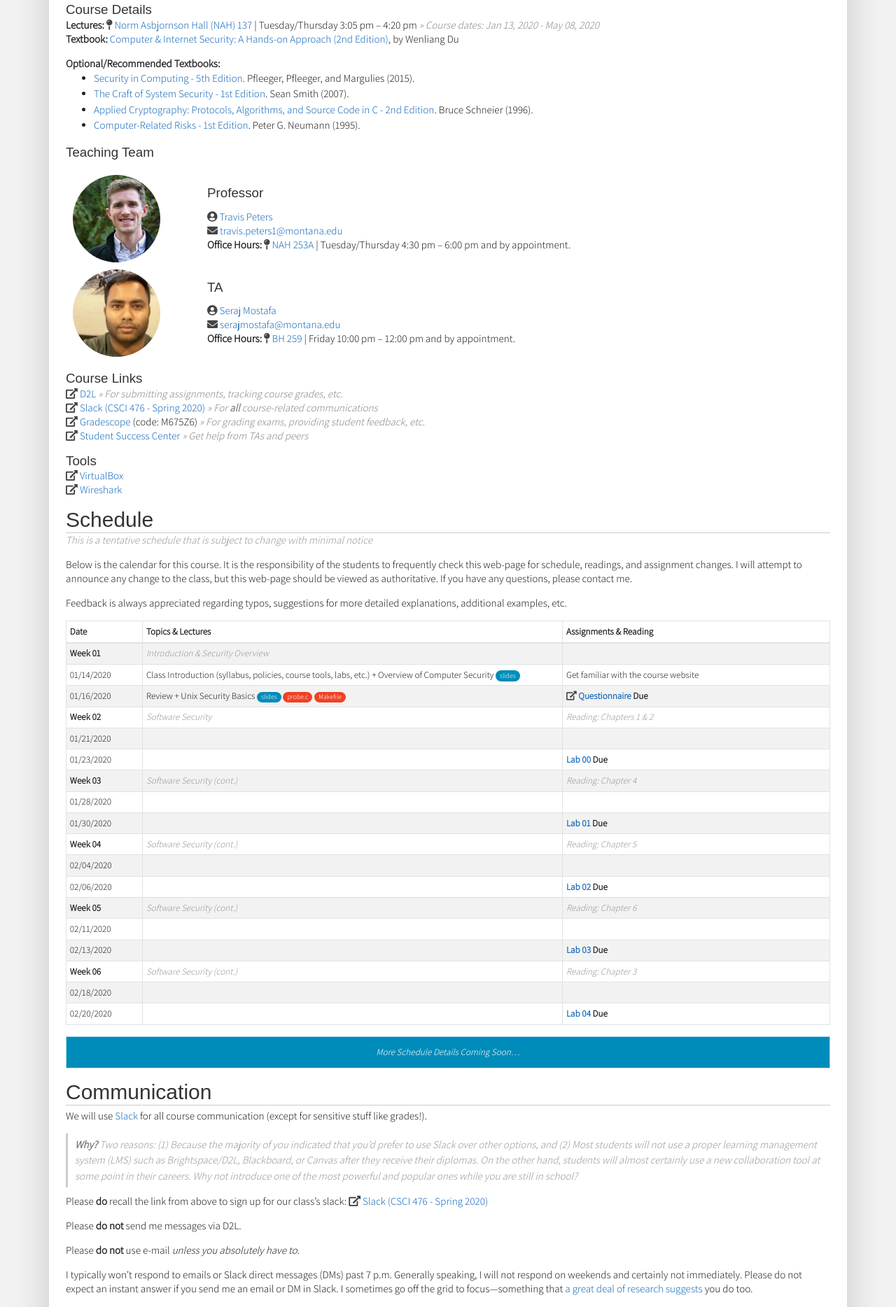
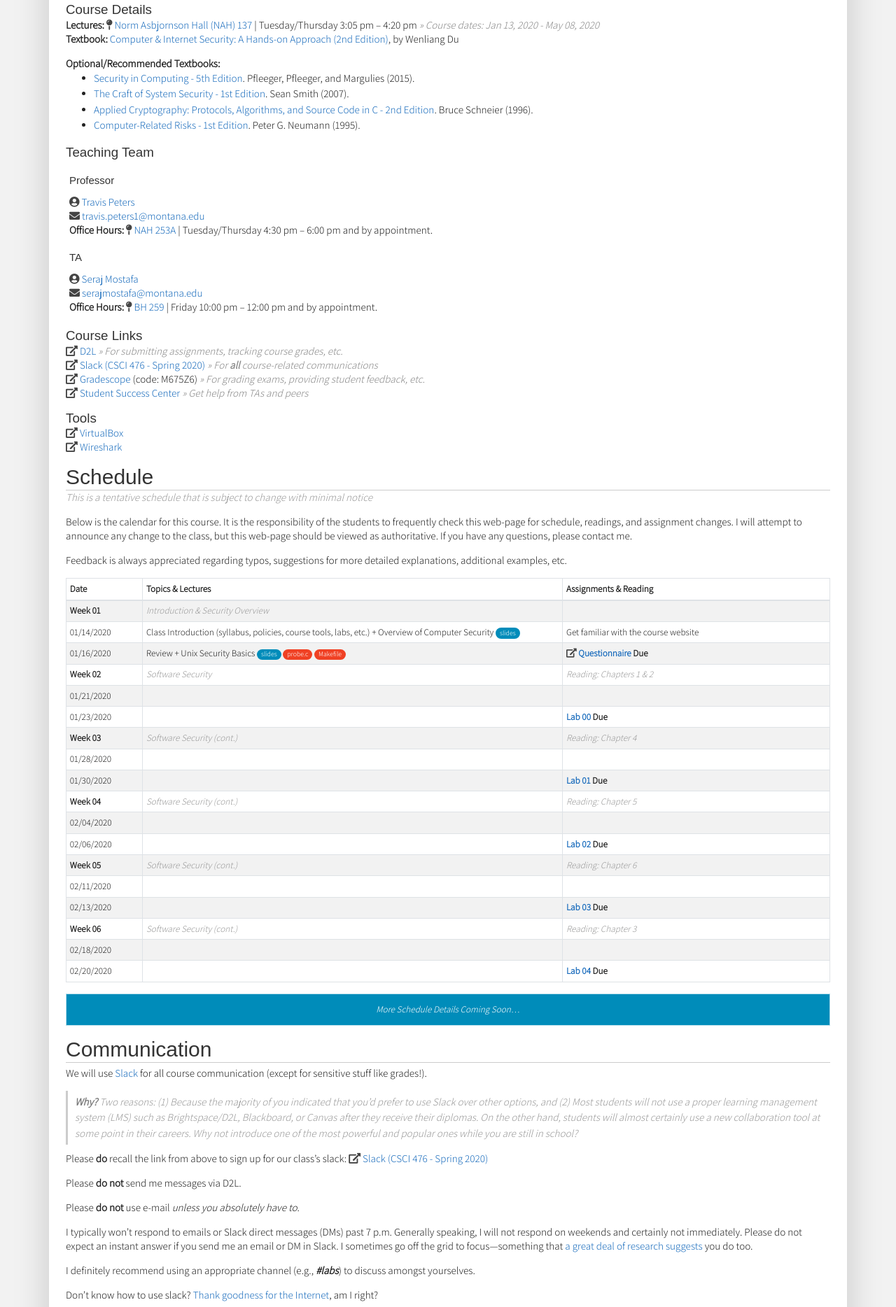
Before and after one commit to traviswpeters/cs476-2020-spring, a Jekyll site: the page built from index.md, in a window 1280 px wide. Shown: the part 626-2494 px from the top of the page at 70% size. Built offline with Jekyll 4.4.1, drawn with Linux system fonts in a browser that asks for light colours; nearby versions of some CDN libraries; some web fonts are replaced; our own code applies the rules of GitHub Pages for plain Markdown files.

Commit message:
more tweaking...

```diff
--- a/index.md
+++ b/index.md
@@ -40,17 +40,17 @@ If you do not have any of the above prerequisites, you should touch base with me
 
 ##### Teaching Team
 
-<div class="row mb-3 mt-3">
+<div class="row mb-0 mt-0">
 
-  <div class="col-sm-12">
-    <div class="card border-0">
-      <div class="row no-gutters">
-        <div class="col-sm-2 my-auto">
-          <img src="assets/me.png" class="card-img rounded-circle my-auto" alt="..." style="max-width: 125px;">
-        </div>
-        <div class="col-sm-10">
-          <div class="card-body">
-          <h5 class="card-title">Professor</h5>
+  <div class="col-sm-12 m-0 p-0">
+    <div class="card border-0 m-0 p-0">
+      <!-- <div class="row no-gutters"> -->
+        <!-- <div class="col-sm-2 my-auto"> -->
+          <!-- <img src="assets/me.png" class="card-img rounded-circle my-auto" alt="..." style="max-width: 125px;"> -->
+        <!-- </div> -->
+        <!-- <div class="col-sm-10"> -->
+          <div class="card-body mt-0 mb-0">
+          <h6 class="card-title">Professor</h6>
           <p class="card-text" markdown="1">
             {{ site.data.settings.instructor }} <br/>
             {{site.data.settings.email}} <br/>
@@ -59,20 +59,20 @@ If you do not have any of the above prerequisites, you should touch base with me
             {{ site.data.settings.officehours }}
           </p>
           </div>
-        </div>
-      </div>
+        <!-- </div> -->
+      <!-- </div> -->
     </div>
   </div>
 
-  <div class="col-sm-12">
-    <div class="card border-0">
-      <div class="row no-gutters">
-        <div class="col-sm-2 my-auto">
-          <img src="assets/ta.png" class="card-img rounded-circle my-auto" alt="..." style="max-width: 125px;">
-        </div>
-        <div class="col-sm-10">
-          <div class="card-body">
-          <h5 class="card-title">TA</h5>
+  <div class="col-sm-12 m-0 p-0">
+    <div class="card border-0 m-0 p-0">
+      <!-- <div class="row no-gutters"> -->
+        <!-- <div class="col-sm-2 my-auto"> -->
+          <!-- <img src="assets/ta.png" class="card-img rounded-circle my-auto" alt="..." style="max-width: 125px;"> -->
+        <!-- </div> -->
+        <!-- <div class="col-sm-10"> -->
+          <div class="card-body pt-0">
+          <h6 class="card-title">TA</h6>
           <p class="card-text" markdown="1">
             <i class="fas fa-user-circle"></i> [Seraj Mostafa](https://www.linkedin.com/in/sammbd/) <br/>
             <i class="fas fa-envelope"></i> [serajmostafa@montana.edu](mailto:serajmostafa@montana.edu?subject=CS 476 Help) <br/>
@@ -81,8 +81,8 @@ If you do not have any of the above prerequisites, you should touch base with me
             Friday 10:00 pm &ndash; 12:00 pm and by appointment.
           </p>
           </div>
-        </div>
-      </div>
+        <!-- </div> -->
+      <!-- </div> -->
     </div>
   </div>
 
```
